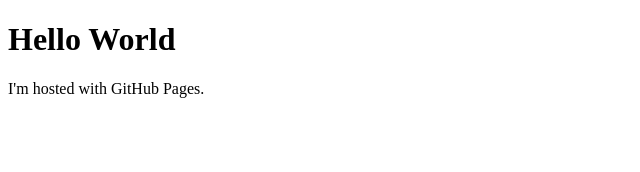
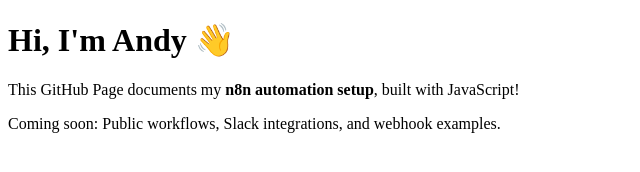
Before and after one commit to happyn8n/andreas-n8n, a plain HTML site: page index.html in a window 1280 px wide. Shown: the whole page, without its empty margins (0-640 px from the left). Drawn offline with Linux system fonts and the light colour scheme.

Commit message:
Update index.html

```diff
--- a/index.html
+++ b/index.html
@@ -1,7 +1,11 @@
 <!DOCTYPE html>
 <html>
-<body>
-<h1>Hello World</h1>
-<p>I'm hosted with GitHub Pages.</p>
-</body>
+  <head>
+    <title>n8n powered by JS</title>
+  </head>
+  <body>
+    <h1>Hi, I'm Andy 👋</h1>
+    <p>This GitHub Page documents my <strong>n8n automation setup</strong>, built with JavaScript!</p>
+    <p>Coming soon: Public workflows, Slack integrations, and webhook examples.</p>
+  </body>
 </html>
```
